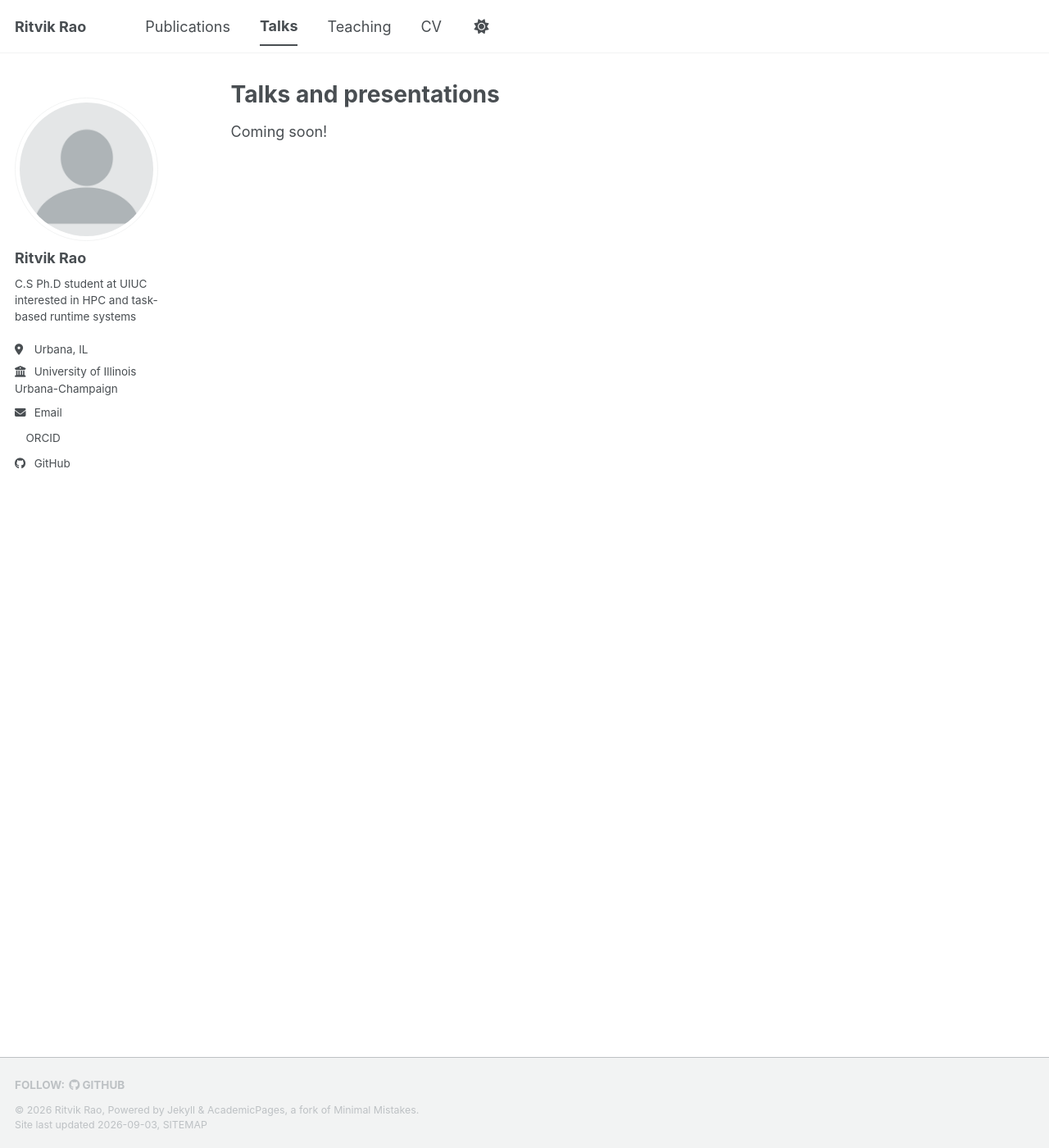
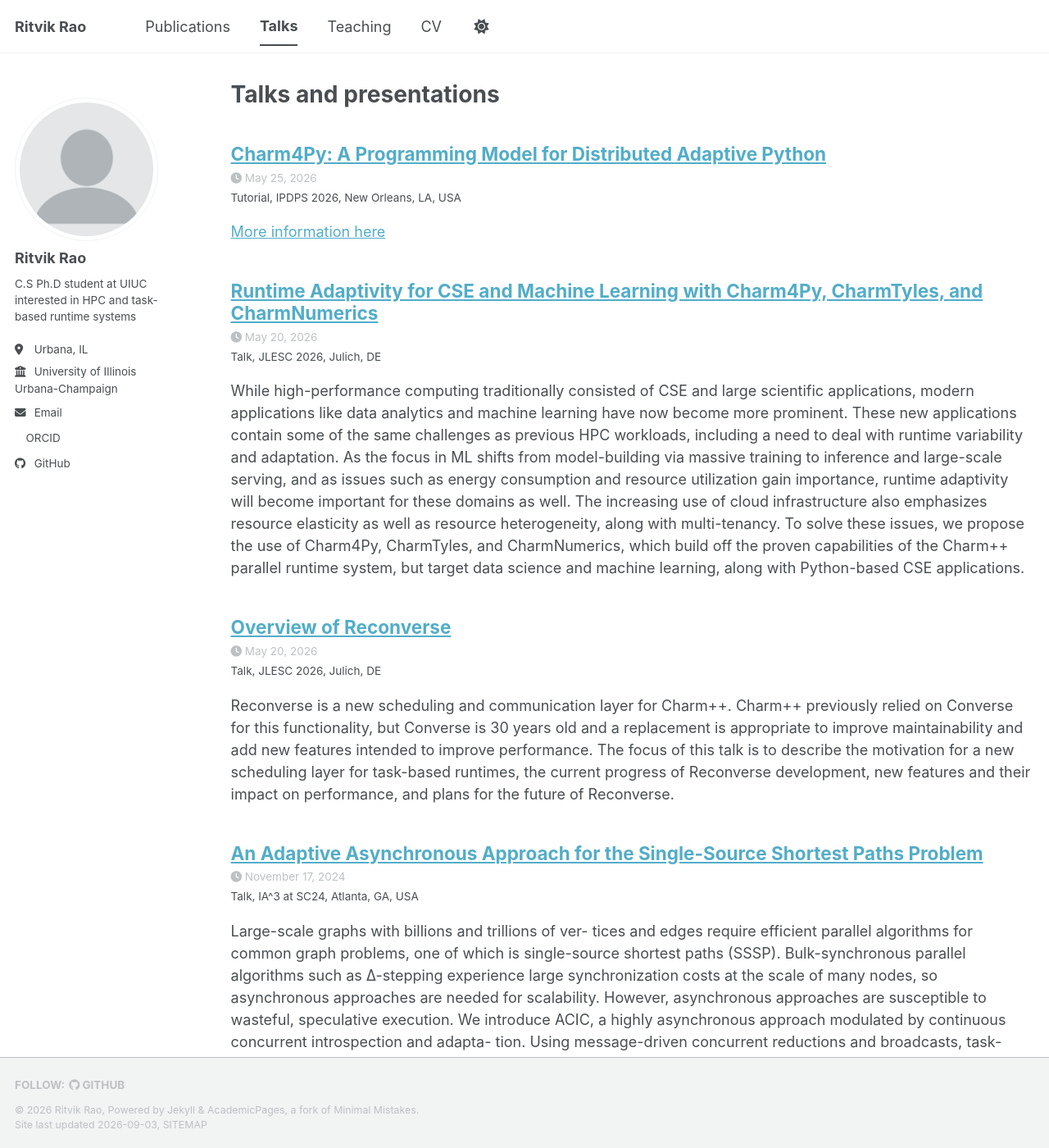
Before and after one commit to ritvikrao/ritvikrao.github.io, a Jekyll site: the page built from _pages/talks.html, in a window 1280 px wide and 1400 px high. Shown: the whole window at 82% size. Built offline with Jekyll 4.4.1, drawn with Linux system fonts in a browser that asks for light colours; a style sheet for code colours, icons or effects is not loaded.

Commit message:
add talks

```diff
--- a/_config.yml
+++ b/_config.yml
@@ -103,7 +103,7 @@ talkmap_link             : false      #change to true to add link to talkmap on
 # placeholder message while it's not ready yet, false to show the real content.
 coming_soon:
   publications            : true
-  talks                   : true
+  talks                   : false
   cv                       : true
 
 comments:
--- /dev/null
+++ b/_talks/charm4py-tutorial-ipdps.md
@@ -0,0 +1,17 @@
+---
+title: "Charm4Py: A Programming Model for Distributed Adaptive Python"
+collection: talks
+type: "Tutorial"
+permalink: /talks/charm4py-tutorial-ipdps
+venue: "IPDPS 2026"
+date: 2026-05-25
+location: "New Orleans, LA, USA"
+---
+
+[More information here](https://github.com/charmplusplus/charm4py-tutorial2026)
+
+Many programming models have been developed to implement scalable parallel programs. Charm++ is built around the concept of distributed migratable objects, called chares. This empowers an introspective and adaptive runtime system (aRTS) to support automatic overlap of communication and computation, dynamic load balancing, energy optimization, fault tolerance, and resource elasticity. These signature adaptive capabilities distinguish Charm++ from MPI, the predominant parallel programming model.
+
+Charm4Py is an implementation of the Charm++ programming model that makes these adaptive capabilities available to parallel Python programmers. Charm4Py programs use Python classes to implement chare objects; Charm++ features such as dynamic load balancing and asynchronous communication are made available to Charm4Py programs by linking it with the Charm++ aRTS under the hood. Charm4Py can thus be thought of as Distributed Adaptive Python, a parallel programming model with distributed adaptivity features that is compatible with existing Python conventions, and allows the use of existing popular Python libraries.
+
+This tutorial aims to teach effective parallel programming using Charm4Py. Attendees will start with basic knowledge of Python, and by the end of the tutorial are expected to be able to code sophisticated parallel applications that can run on clusters, supercomputers, and cloud-based resources scalably and adaptively.
--- /dev/null
+++ b/_talks/ia3-sc24.md
@@ -0,0 +1,26 @@
+---
+title: "An Adaptive Asynchronous Approach for the Single-Source Shortest Paths Problem"
+collection: talks
+type: "Talk"
+permalink: /talks/ia3-sc24
+venue: "IA^3 at SC24"
+date: 2024-11-17
+location: "Atlanta, GA, USA"
+---
+
+Large-scale graphs with billions and trillions of ver-
+tices and edges require efficient parallel algorithms for common
+graph problems, one of which is single-source shortest paths
+(SSSP). Bulk-synchronous parallel algorithms such as ∆-stepping
+experience large synchronization costs at the scale of many nodes,
+so asynchronous approaches are needed for scalability. However,
+asynchronous approaches are susceptible to wasteful, speculative
+execution. We introduce ACIC, a highly asynchronous approach
+modulated by continuous concurrent introspection and adapta-
+tion. Using message-driven concurrent reductions and broadcasts,
+task-based scheduling, and an adaptive aggregation library, we
+explore techniques such as evolving windows and generation and
+prioritized flow of optimal updates, or edge relaxations, aimed at
+reducing speculative loss without constraining parallelism. Our
+results, while preliminary, demonstrate the promise of these ideas,
+with the potential to impact a wider class of graph algorithms.
--- /dev/null
+++ b/_talks/jlesc-talk-1.md
@@ -0,0 +1,11 @@
+---
+title: "Overview of Reconverse"
+collection: talks
+type: "Talk"
+permalink: /talks/jlesc-talk-1
+venue: "JLESC 2026"
+date: 2026-05-20
+location: "Julich, DE"
+---
+
+Reconverse is a new scheduling and communication layer for Charm++. Charm++ previously relied on Converse for this functionality, but Converse is 30 years old and a replacement is appropriate to improve maintainability and add new features intended to improve performance. The focus of this talk is to describe the motivation for a new scheduling layer for task-based runtimes, the current progress of Reconverse development, new features and their impact on performance, and plans for the future of Reconverse.
--- /dev/null
+++ b/_talks/jlesc-talk-2.md
@@ -0,0 +1,19 @@
+---
+title: "Runtime Adaptivity for CSE and Machine Learning with Charm4Py, CharmTyles, and CharmNumerics"
+collection: talks
+type: "Talk"
+permalink: /talks/jlesc-talk-2
+venue: "JLESC 2026"
+date: 2026-05-20
+location: "Julich, DE"
+---
+
+While high-performance computing traditionally consisted of CSE and large scientific applications, modern applications like data analytics and machine learning have now become more prominent. These new applications contain some of the same challenges as previous HPC workloads, including a need to deal with runtime variability and adaptation. As the focus in ML shifts from model-building via massive training to inference and large-scale serving, and as issues such as energy consumption and resource utilization gain importance, runtime adaptivity will become important for these domains as well. The increasing use of cloud infrastructure also emphasizes resource elasticity as well as resource heterogeneity, along with multi-tenancy. To solve these issues, we propose the use of Charm4Py, CharmTyles, and CharmNumerics, which build off the proven capabilities of the Charm++ parallel runtime system, but target data science and machine learning, along with Python-based CSE applications.
+
+Charm4Py is a Python-based runtime system based on overdecomposition, which builds on top of Charm++. Charm4Py, like Charm++, is targeted towards traditional HPC applications, but combines the use of popular Python libraries with dynamic load balancing and computation-communication overlap. Charm4Py can also be used as an alternative to existing Python runtimes. In particular, we have developed an implementation of the Ray core API on top of Charm4Py, which allows existing Ray programs to use dynamic load balancing by representing Ray actors as Charm4Py chares, all without requiring any modification to existing Ray programs.
+
+CharmTyles also builds upon Charm++, but in the direction of domain-specific abstractions. CharmTyles consists of a Python frontend and a Charm++/C++ backend. Operations from the Python frontend are represented by the backend as an abstract syntax tree, allowing for lazy evaluation and low-latency execution of operations. The Charm++ backend provides a set of libraries that are targeted towards data science applications, including CharmStencil (a library for stencil computations) and CharmPandas (an implementation of the Pandas library in Charm++).
+
+Additionally, we propose CharmNumerics, a NumPy alternative built on top of the CharmTyles framework. CharmNumerics supports the same wide variety of matrix operations as NumPy, but with overdecomposition and load balancing that will particularly benefit sparse matrix operations.
+
+Along with supporting Charm++ features, Charm4Py, CharmTyles, and CharmNumerics also support the use of heterogeneous computing resources. Our libraries support execution on NVIDIA, AMD, and Intel GPUs, enabling device scaling that is necessary on modern supercomputers. Additionally, we have added new communication abilities to the Charm runtime that allow for direct device-to-device communication on GPUs. On top of this, we also now allow for Charm++ and Charm4Py programs to be run on cloud providers and orchestrators such as AWS and Kubernetes, and we also support resource elasticity by allowing the number of nodes to be changed during execution.
```
Also changed, not shown: _talks/2012-03-01-talk-1.md (deleted, +0 -11 lines), _talks/2013-03-01-tutorial-1.md (deleted, +0 -13 lines), _talks/2014-02-01-talk-2.md (deleted, +0 -13 lines), _talks/2014-03-01-talk-3.md (deleted, +0 -11 lines), talkmap/org-locations.js (+12 -12 lines).
